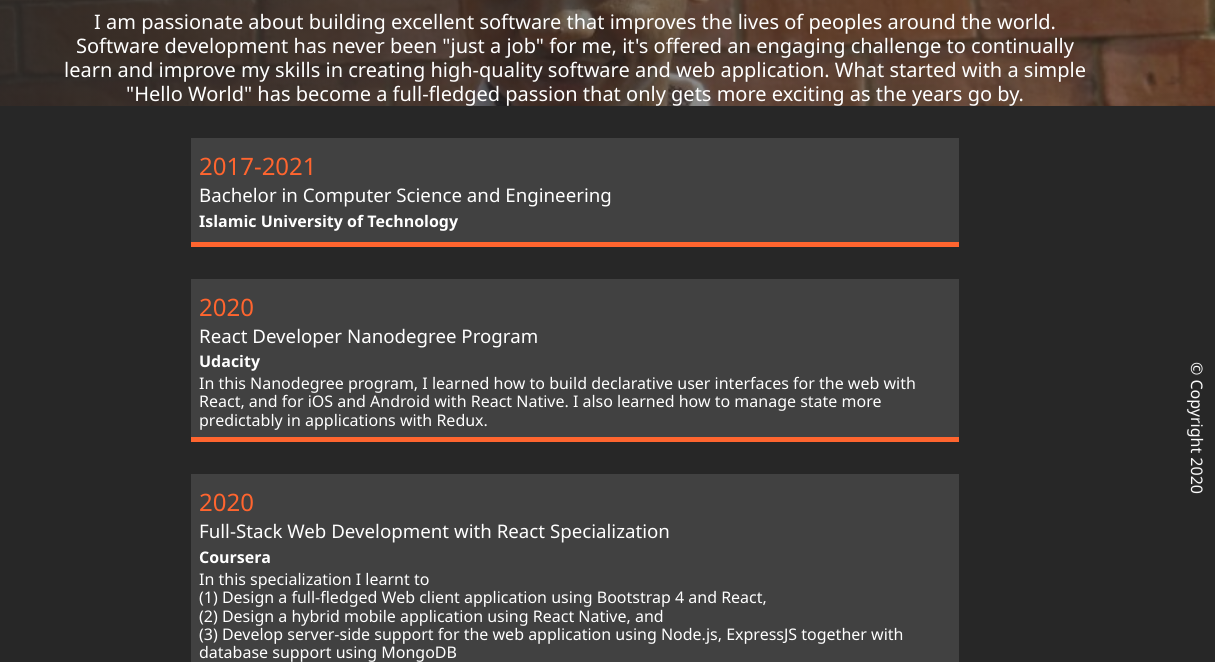
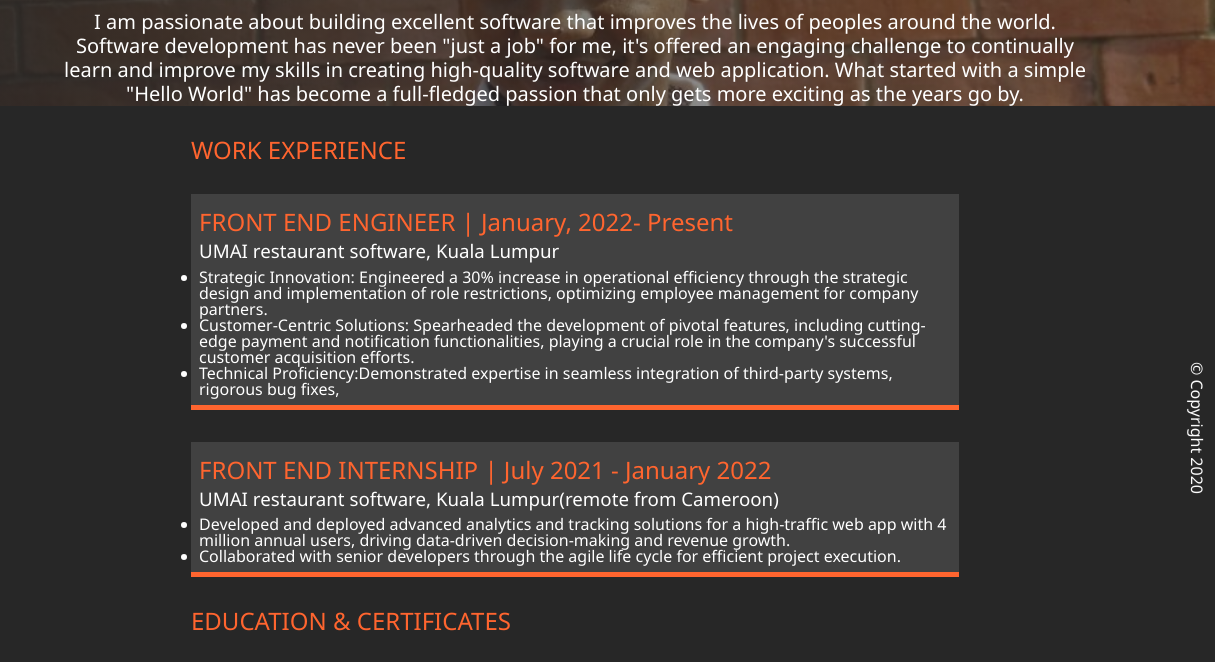
Before and after one commit to mohamadoudou/portfolio, a plain HTML site: page about.html in a window 1280 px wide. Shown: the part 294-956 px from the top of the page, 65-1280 px from the left. Drawn offline with Linux system fonts and the light colour scheme.

Commit message:
update info and work experience

```diff
--- a/about.html
+++ b/about.html
@@ -1,9 +1,9 @@
 <!DOCTYPE html>
 <html lang="en">
   <head>
-    <meta charset="UTF-8">
-    <meta name="viewport" content="width=device-width, initial-scale=1.0">
-    <link rel="stylesheet" href="./css/main.css" >
+    <meta charset="UTF-8" />
+    <meta name="viewport" content="width=device-width, initial-scale=1.0" />
+    <link rel="stylesheet" href="./css/main.css" />
     <title>About Mohamadou Moctar</title>
   </head>
   <body>
@@ -13,16 +13,16 @@
       </div>
       <nav class="nav">
         <ul class="menu-nav">
-                <li class="menu-nav__item ">
-                    <a href="index.html" class="menu-nav__link ">Home</a>
+          <li class="menu-nav__item">
+            <a href="index.html" class="menu-nav__link">Home</a>
           </li>
-                <li class="menu-nav__item ">
+          <li class="menu-nav__item">
             <a href="about.html" class="menu-nav__link active">About Me</a>
           </li>
-                <li class="menu-nav__item ">
+          <li class="menu-nav__item">
             <a href="projects.html" class="menu-nav__link">My Projects</a>
           </li>
-                <li class="menu-nav__item ">
+          <li class="menu-nav__item">
             <a href="contact.html" class="menu-nav__link">Contact Me</a>
           </li>
         </ul>
@@ -33,49 +33,104 @@
         <div class="about__bio-image">
           <div class="about__bio">
             <h2 class="text-secondary">BIO</h2>
-                    <p class="p__bio">I am passionate about building excellent software that improves the
-                        lives of peoples around the world. Software development has never
-                        been "just a job" for me, it's offered an engaging challenge to continually
-                        learn and improve my skills in creating high-quality software and web application.
-                        What started with a simple "Hello World" has become a full-fledged
-                        passion that only gets more exciting as the years go by.
+            <p class="p__bio">
+              I am passionate about building excellent software that improves
+              the lives of peoples around the world. Software development has
+              never been "just a job" for me, it's offered an engaging challenge
+              to continually learn and improve my skills in creating
+              high-quality software and web application. What started with a
+              simple "Hello World" has become a full-fledged passion that only
+              gets more exciting as the years go by.
             </p>
           </div>
         </div>
         <div class="jobs">
+          <h1 class="text-secondary">WORK EXPERIENCE</h1>
+          <div class="jobs__job">
+            <h2 class="text-secondary">
+              FRONT END ENGINEER | January, 2022- Present
+            </h2>
+            <h3>UMAI restaurant software, Kuala Lumpur</h3>
+            <h6></h6>
+            <ul>
+
+                <li>
+                  Strategic Innovation: Engineered a 30% increase in operational
+                  efficiency through the strategic design and implementation of role
+                  restrictions, optimizing employee management for company partners.
+                </li>
+                <li>
+                  Customer-Centric Solutions: Spearheaded the development of pivotal
+                  features, including cutting-edge payment and notification
+                  functionalities, playing a crucial role in the company's
+                  successful customer acquisition efforts.
+                </li>
+                <li>
+                  Technical Proficiency:Demonstrated expertise in seamless
+                  integration of third-party systems, rigorous bug fixes,
+                </li>
+            </ul>
+          </div>
+          <div class="jobs__job">
+            <h2 class="text-secondary">
+              FRONT END INTERNSHIP | July 2021 - January 2022
+            </h2>
+            <h3>
+              UMAI restaurant software, Kuala Lumpur(remote from Cameroon)
+            </h3>
+            <h6></h6>
+            <ul>
+
+                <li>
+                  Developed and deployed advanced analytics and tracking solutions
+                  for a high-traffic web app with 4 million annual users, driving
+                  data-driven decision-making and revenue growth.
+                </li>
+                <li>
+                  Collaborated with senior developers through the agile life cycle
+                  for efficient project execution.
+                </li>
+            </ul>
+          </div>
+        </div>
+        <div class="jobs">
+          <h1 class="text-secondary">EDUCATION & CERTIFICATES</h1>
           <div class="jobs__job">
             <h2 class="text-secondary">2017-2021</h2>
             <h3>Bachelor in Computer Science and Engineering</h3>
             <h6>Islamic University of Technology</h6>
-                    <p>
-
-                    </p>
+            <p>C (Programming Language) · Python (Programming Language) · Oracle Database · SQL · Amazon Web Services (AWS) · Algorithms · Data Structures · Java · JavaScript</p>
           </div>
           <div class="jobs__job">
             <h2 class="text-secondary">2020</h2>
             <h3>React Developer Nanodegree Program</h3>
             <h6>Udacity</h6>
             <p>
-                        In this Nanodegree program, I learned
-                        how to build declarative user interfaces for the web with React,
-                        and for iOS and Android with React Native.
-                        I also learned how to manage state more predictably in applications with Redux.
+              In this Nanodegree program, I learned how to build declarative
+              user interfaces for the web with React, and for iOS and Android
+              with React Native. I also learned how to manage state more
+              predictably in applications with Redux.
             </p>
           </div>
           <div class="jobs__job">
             <h2 class="text-secondary">2020</h2>
             <h3>Full-Stack Web Development with React Specialization</h3>
             <h6>Coursera</h6>
-                    <p>In this specialization I learnt to <br/>(1) Design a full-fledged Web client
-                        application using Bootstrap 4 and React,<br/> (2) Design a hybrid mobile
-                        application using React Native, and <br/>(3) Develop server-side support for
-                        the web application using Node.js, ExpressJS together with database
-                        support using MongoDB
+            <p>
+              In this specialization I learnt to <br />(1) Design a full-fledged
+              Web client application using Bootstrap 4 and React,<br />
+              (2) Design a hybrid mobile application using React Native, and
+              <br />(3) Develop server-side support for the web application
+              using Node.js, ExpressJS together with database support using
+              MongoDB
             </p>
           </div>
         </div>
         <div class="social-icons">
-                <a href="https://www.linkedin.com/in/mohamadou-moctar-622baa160/" target="_blank">
+          <a
+            href="https://www.linkedin.com/in/mohamadou-moctar-622baa160/"
+            target="_blank"
+          >
             <i class="fab fa-linkedin fa-2x"></i>
           </a>
           <a href="https://github.com/mohamadoudou" target="_blank">
@@ -91,7 +146,10 @@
         <footer>&copy; Copyright 2020</footer>
       </section>
     </main>
-    <script src="https://kit.fontawesome.com/ed3fcddee0.js" crossorigin="anonymous"></script>
+    <script
+      src="https://kit.fontawesome.com/ed3fcddee0.js"
+      crossorigin="anonymous"
+    ></script>
     <script src="js/main.js"></script>
   </body>
 </html>
--- a/css/main.css
+++ b/css/main.css
@@ -17,8 +17,16 @@
   -ms-flex-align: center;
   align-items: center;
   text-align: center;
-  background: -webkit-gradient(linear, left top, right top, from(#272727), to(rgba(39, 39, 39, 0.5))), url("../img/linkedinimage.jpg") center top;
-  background: linear-gradient(to right, #272727, rgba(39, 39, 39, 0.5)), url("../img/linkedinimage.jpg") center top;
+  background: -webkit-gradient(
+      linear,
+      left top,
+      right top,
+      from(#272727),
+      to(rgba(39, 39, 39, 0.5))
+    ),
+    url("../img/linkedinimage.jpg") center top;
+  background: linear-gradient(to right, #272727, rgba(39, 39, 39, 0.5)),
+    url("../img/linkedinimage.jpg") center top;
   background-size: cover;
 }
 
@@ -78,7 +86,7 @@
 }
 
 .menu-btn__burger::before {
-  content: '';
+  content: "";
   position: absolute;
   top: -8px;
   width: 28px;
@@ -87,7 +95,7 @@
 }
 
 .menu-btn__burger::after {
-  content: '';
+  content: "";
   position: absolute;
   top: 8px;
   width: 20px;
@@ -191,8 +199,20 @@
 .about__bio-image {
   height: 50vh;
   width: 100%;
-  background: -webkit-gradient(linear, left top, right top, from(rgba(39, 39, 39, 0.9)), to(rgba(39, 39, 39, 0.3))), url("../img/linkedinimage.jpg") center top;
-  background: linear-gradient(to right, rgba(39, 39, 39, 0.9), rgba(39, 39, 39, 0.3)), url("../img/linkedinimage.jpg") center top;
+  background: -webkit-gradient(
+      linear,
+      left top,
+      right top,
+      from(rgba(39, 39, 39, 0.9)),
+      to(rgba(39, 39, 39, 0.3))
+    ),
+    url("../img/linkedinimage.jpg") center top;
+  background: linear-gradient(
+      to right,
+      rgba(39, 39, 39, 0.9),
+      rgba(39, 39, 39, 0.3)
+    ),
+    url("../img/linkedinimage.jpg") center top;
   background-size: cover;
   display: -webkit-box;
   display: -ms-flexbox;
@@ -247,7 +267,8 @@
   line-height: 1.15rem;
 }
 
-.about .jobs h2, .about .jobs h3 {
+.about .jobs h2,
+.about .jobs h3 {
   margin: 0.5rem 0;
 }
 
@@ -278,8 +299,20 @@
 .projects__bio-image {
   height: 30vh;
   width: 100%;
-  background: -webkit-gradient(linear, left top, right top, from(rgba(39, 39, 39, 0.9)), to(rgba(39, 39, 39, 0.4))), url("../img/linkedinimage.jpg") center top;
-  background: linear-gradient(to right, rgba(39, 39, 39, 0.9), rgba(39, 39, 39, 0.4)), url("../img/linkedinimage.jpg") center top;
+  background: -webkit-gradient(
+      linear,
+      left top,
+      right top,
+      from(rgba(39, 39, 39, 0.9)),
+      to(rgba(39, 39, 39, 0.4))
+    ),
+    url("../img/linkedinimage.jpg") center top;
+  background: linear-gradient(
+      to right,
+      rgba(39, 39, 39, 0.9),
+      rgba(39, 39, 39, 0.4)
+    ),
+    url("../img/linkedinimage.jpg") center top;
   background-size: cover;
   display: -webkit-box;
   display: -ms-flexbox;
@@ -329,7 +362,7 @@
 }
 
 .projects__item::after {
-  content: '';
+  content: "";
   position: absolute;
   top: 100%;
   left: 0;
@@ -358,7 +391,7 @@
   z-index: 1;
   display: -ms-grid;
   display: grid;
-  -ms-grid-columns: (1fr)[2];
+  -ms-grid-columns: (1fr) [2];
   grid-template-columns: repeat(2, 1fr);
   -webkit-box-align: center;
   -ms-flex-align: center;
@@ -407,8 +440,16 @@
   -webkit-box-align: center;
   -ms-flex-align: center;
   align-items: center;
-  background: -webkit-gradient(linear, left top, right top, from(#272727), to(rgba(39, 39, 39, 0.5))), url("../img/linkedinimage.jpg") center top;
-  background: linear-gradient(to right, #272727, rgba(39, 39, 39, 0.5)), url("../img/linkedinimage.jpg") center top;
+  background: -webkit-gradient(
+      linear,
+      left top,
+      right top,
+      from(#272727),
+      to(rgba(39, 39, 39, 0.5))
+    ),
+    url("../img/linkedinimage.jpg") center top;
+  background: linear-gradient(to right, #272727, rgba(39, 39, 39, 0.5)),
+    url("../img/linkedinimage.jpg") center top;
   background-size: cover;
 }
 
@@ -480,7 +521,7 @@
     height: 40vh;
   }
   .projects__items {
-    -ms-grid-columns: (1fr)[2];
+    -ms-grid-columns: (1fr) [2];
     grid-template-columns: repeat(2, 1fr);
   }
   .projects .text-secondary {
@@ -490,15 +531,15 @@
 
 @media screen and (min-width: 1024px) {
   .projects__items {
-    -ms-grid-columns: (1fr)[3];
+    -ms-grid-columns: (1fr) [3];
     grid-template-columns: repeat(3, 1fr);
   }
   .projects__bio-image {
     height: 45vh;
   }
   .contact__list {
-    -ms-grid-columns: (1fr)[3];
-        grid-template-columns: repeat(3, 1fr);
+    -ms-grid-columns: (1fr) [2];
+    grid-template-columns: repeat(2, 1fr);
   }
 }
 
@@ -512,11 +553,13 @@ body {
   background: #272727;
   color: #fff;
   height: 100vh;
-  font-family: 'Segoe UI', Tahoma, Geneva, Verdana, sans-serif;
+  font-family: "Segoe UI", Tahoma, Geneva, Verdana, sans-serif;
   line-height: 1;
 }
 
-h1, h2, h3 {
+h1,
+h2,
+h3 {
   font-weight: 400;
 }
 
```
Also changed, not shown: contact.html (+2 -6 lines). Lines whose indentation alone changed are shown as unchanged.
